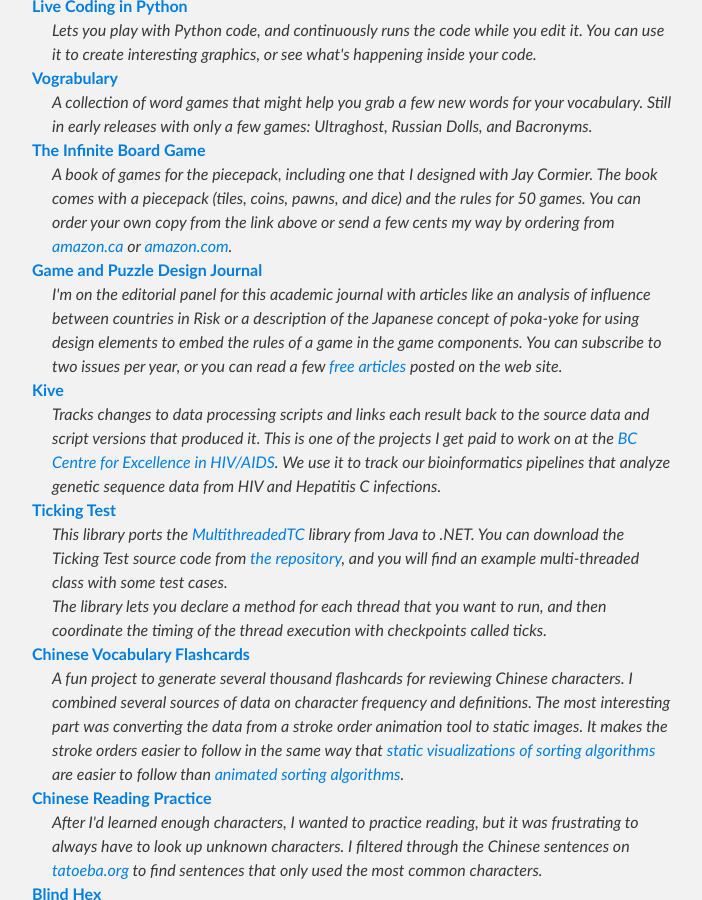
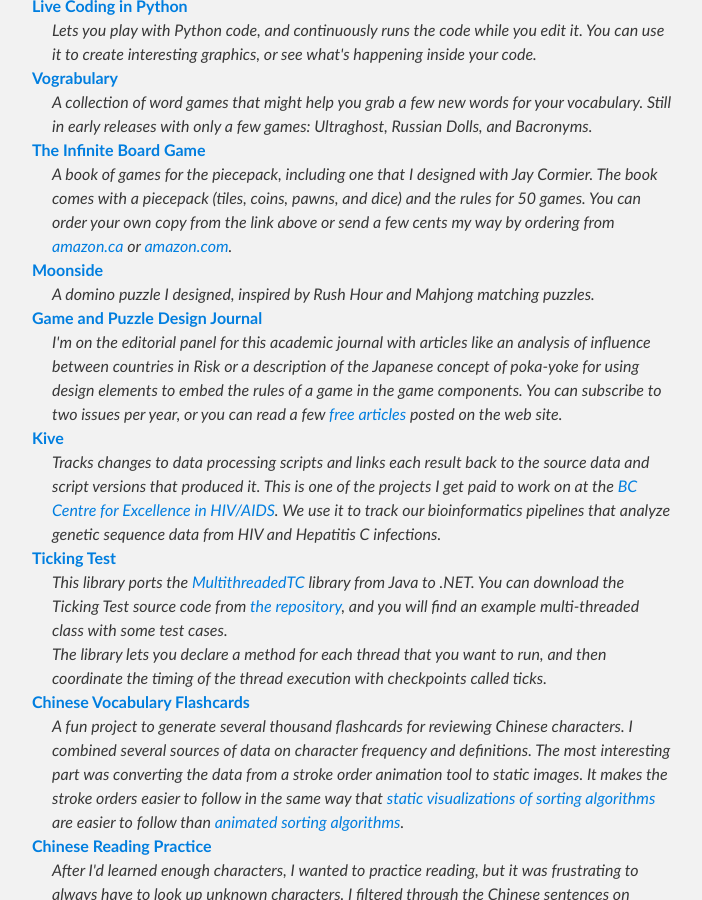
Before and after one commit to donkirkby/donkirkby.github.com, a Jekyll site: the page built from index.md, in a window 1280 px wide and 900 px high, scrolled down 590 px. Shown: the whole window, without its empty margins (288-990 px from the left). Built offline with Jekyll 4.4.1, drawn with Linux system fonts in a browser that asks for light colours.

Commit message:
Add a link to Moonside.

```diff
--- a/index.md
+++ b/index.md
@@ -42,6 +42,10 @@
     <a href="http://www.amazon.ca/gp/product/0761185151/ref=as_li_qf_sp_asin_il_tl?ie=UTF8&camp=15121&creative=330641&creativeASIN=0761185151&linkCode=as2&tag=donkir00-20">amazon.ca</a>
     or
     <a href="http://www.amazon.com/gp/product/0761185151/ref=as_li_qf_sp_asin_il_tl?ie=UTF8&camp=1789&creative=9325&creativeASIN=0761185151&linkCode=as2&tag=donkir-20&linkId=T5EXILXS6BEVRT5O">amazon.com</a>.</dd>
+
+    <dt><a href="moonside">Moonside</a></dt>
+    <dd>A domino puzzle I designed, inspired by Rush Hour and Mahjong
+    matching puzzles.</dd>
 
     <dt><a href="http://gapdjournal.com/">Game and Puzzle Design
     Journal</a></dt>
```
